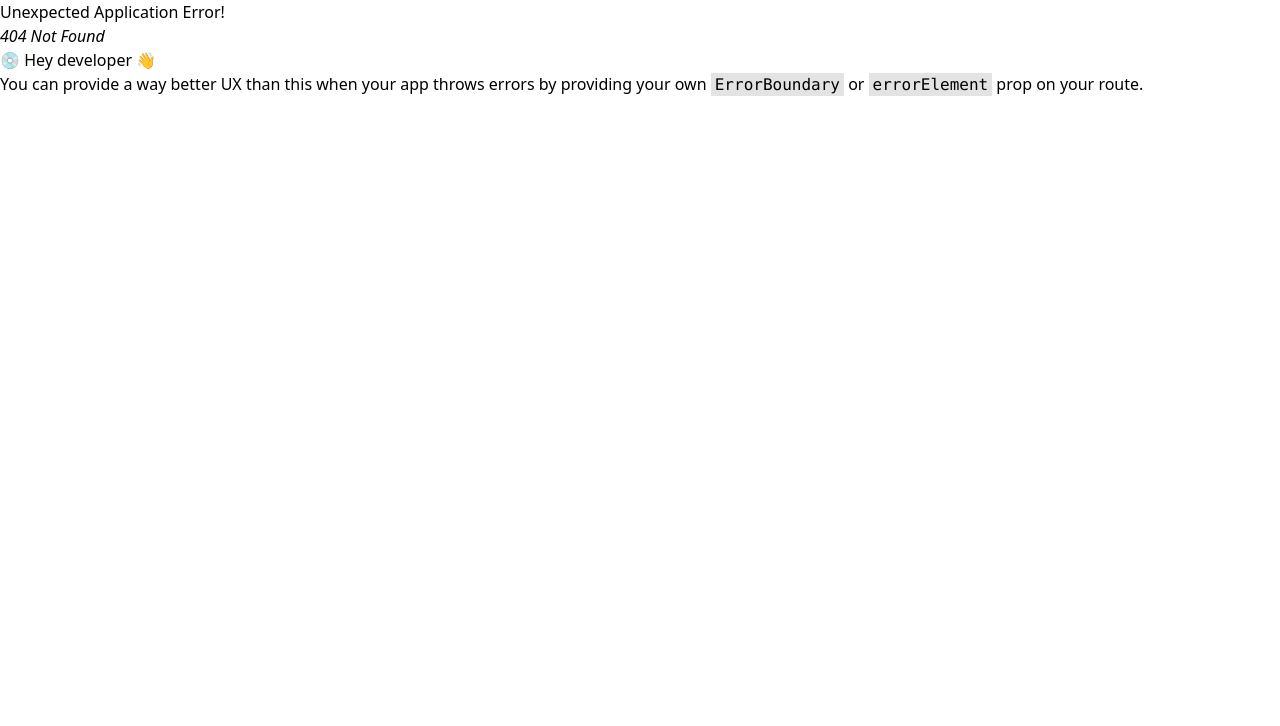
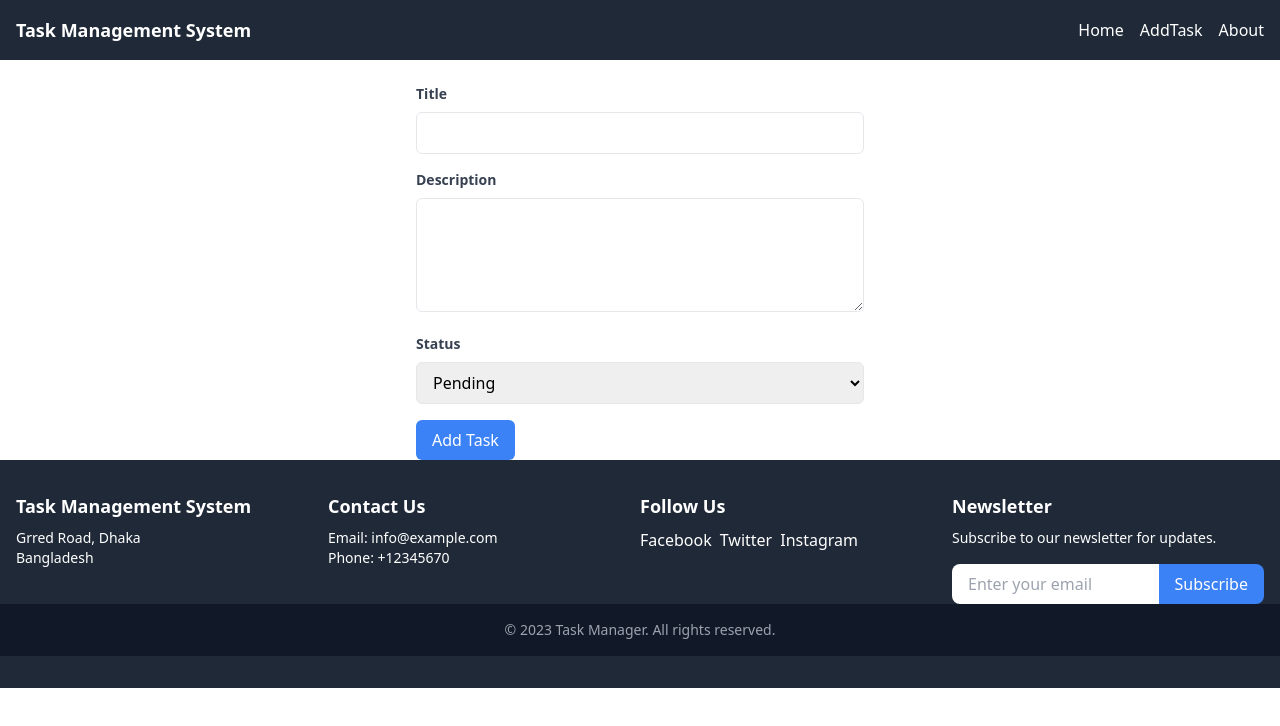
Before and after one commit to nazmul906/task-managemnet-system-clientside, a React (Vite) app: page /addtask in a window 1280 px wide. Before the commit this address had no page. Shown: the top 726 px of the page. Built offline with nearby package versions, Linux system fonts and the light colour scheme.

Commit message:
addtask component is added which is rendered via react router

```diff
--- /dev/null
+++ b/src/Pages/AddTask/AddTask.jsx
@@ -0,0 +1,124 @@
+import React, { useState } from "react";
+
+const AddTask = ({ addTask }) => {
+  const [title, setTitle] = useState("");
+  const [description, setDescription] = useState("");
+  const [status, setStatus] = useState("pending");
+  const [errors, setErrors] = useState({});
+
+  const validateForm = () => {
+    const errors = {};
+
+    if (!title.trim()) {
+      errors.title = "Title is required";
+    }
+
+    if (!description.trim()) {
+      errors.description = "Description is required";
+    }
+
+    setErrors(errors);
+    return Object.keys(errors).length === 0;
+  };
+
+  const handleSubmit = (e) => {
+    e.preventDefault();
+
+    if (validateForm()) {
+      const newTask = {
+        title,
+        description,
+        status,
+      };
+
+      // Add the new task to the task list
+      addTask(newTask);
+
+      // Clear the form fields
+      setTitle("");
+      setDescription("");
+      setStatus("pending");
+      setErrors({});
+    }
+  };
+
+  return (
+    <form className="max-w-md mx-auto mt-6" onSubmit={handleSubmit}>
+      <div className="mb-4">
+        <label
+          htmlFor="title"
+          className="block text-gray-700 text-sm font-bold mb-2"
+        >
+          Title
+        </label>
+        <input
+          type="text"
+          id="title"
+          name="title"
+          value={title}
+          onChange={(e) => setTitle(e.target.value)}
+          className={`w-full px-3 py-2 border rounded-md focus:outline-none focus:border-blue-500 ${
+            errors.title ? "border-red-500" : ""
+          }`}
+          required
+        />
+        {errors.title && (
+          <p className="text-red-500 text-sm mt-1">{errors.title}</p>
+        )}
+      </div>
+
+      <div className="mb-4">
+        <label
+          htmlFor="description"
+          className="block text-gray-700 text-sm font-bold mb-2"
+        >
+          Description
+        </label>
+        <textarea
+          id="description"
+          name="description"
+          value={description}
+          onChange={(e) => setDescription(e.target.value)}
+          className={`w-full px-3 py-2 border rounded-md focus:outline-none focus:border-blue-500 ${
+            errors.description ? "border-red-500" : ""
+          }`}
+          rows="4"
+          required
+        />
+        {errors.description && (
+          <p className="text-red-500 text-sm mt-1">{errors.description}</p>
+        )}
+      </div>
+
+      <div className="mb-4">
+        <label
+          htmlFor="status"
+          className="block text-gray-700 text-sm font-bold mb-2"
+        >
+          Status
+        </label>
+        <select
+          id="status"
+          name="status"
+          value={status}
+          onChange={(e) => setStatus(e.target.value)}
+          className="w-full px-3 py-2 border rounded-md focus:outline-none focus:border-blue-500"
+          required
+        >
+          <option value="pending">Pending</option>
+          <option value="in-progress">In Progress</option>
+          <option value="completed">Completed</option>
+        </select>
+      </div>
+
+      <button
+        type="submit"
+        className="bg-blue-500 text-white px-4 py-2 rounded-md hover:bg-blue-600 focus:outline-none"
+      >
+        Add Task
+      </button>
+    </form>
+  );
+};
+
+export default AddTask;
--- /dev/null
+++ b/src/Pages/Home/Banner/Banner.jsx
@@ -0,0 +1,7 @@
+import React from "react";
+
+const Banner = () => {
+  return <div></div>;
+};
+
+export default Banner;
--- a/src/Pages/Shared/Navbar/Navbar.jsx
+++ b/src/Pages/Shared/Navbar/Navbar.jsx
@@ -1,23 +1,23 @@
 import React from "react";
+import { NavLink } from "react-router-dom";
 const Navbar = () => {
   return (
     <nav className="bg-gray-800 p-4">
       <div className="container mx-auto flex items-center justify-between">
         <div className="text-white font-bold text-lg">
-          TAsk Management System
+          Task Management System
         </div>
 
-        {/* Navigation Links */}
         <div className="hidden md:flex space-x-4">
-          <a href="#" className="text-white hover:text-gray-300">
+          <NavLink to="/" className="text-white hover:text-gray-300">
             Home
-          </a>
-          <a href="#" className="text-white hover:text-gray-300">
-            Add Task
-          </a>
-          <a href="#" className="text-white hover:text-gray-300">
+          </NavLink>
+          <NavLink to="/addtask" className="text-white hover:text-gray-300">
+            AddTask
+          </NavLink>
+          <NavLink to="/about" className="text-white hover:text-gray-300">
             About
-          </a>
+          </NavLink>
         </div>
 
         <div className="md:hidden">
@@ -44,15 +44,15 @@ const Navbar = () => {
       </div>
 
       <div id="responsive-nav-links" className="md:hidden mt-2 hidden">
-        <a href="#" className="block text-white py-2 hover:text-gray-300">
+        <NavLink to="/" className="text-white hover:text-gray-300">
           Home
-        </a>
-        <a href="#" className="block text-white py-2 hover:text-gray-300">
+        </NavLink>
+        <NavLink to="/addtask" className="text-white hover:text-gray-300">
           AddTask
-        </a>
-        <a href="#" className="block text-white py-2 hover:text-gray-300">
+        </NavLink>
+        <NavLink to="/about" className="text-white hover:text-gray-300">
           About
-        </a>
+        </NavLink>
       </div>
     </nav>
   );
```
Also changed, not shown: src/Routes/Route.jsx (+7 -1 lines), src/Pages/Home/Home/Home.jsx (renamed from src/Pages/Home/Home.jsx).
